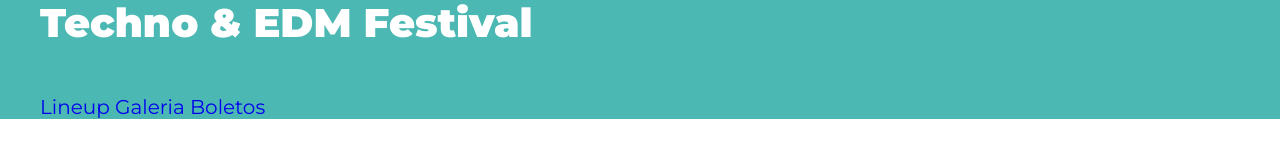
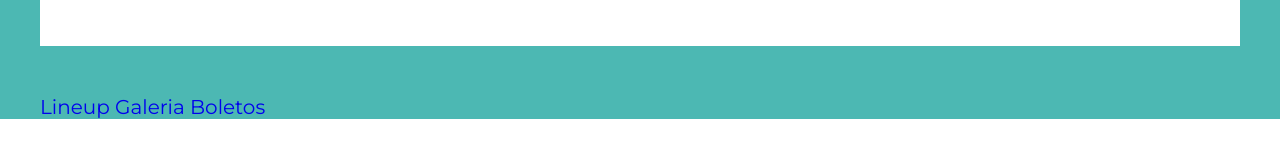
Before and after one commit to Sebasruiz15/Festival_Musica, a website: page index.html in a window 1280 px wide. Drawn offline with nearby package versions, Linux system fonts and the light colour scheme; files that its build step writes are made by us from their sources.

Commit message:
Se añade blanco

```diff
--- a/src/scss/layout/_header.scss
+++ b/src/scss/layout/_header.scss
@@ -4,6 +4,7 @@
   background-color: v.$verde;
   h1{
     color: v.$blanco;
+    background-color: v.$blanco;
   }
 
 }
```
